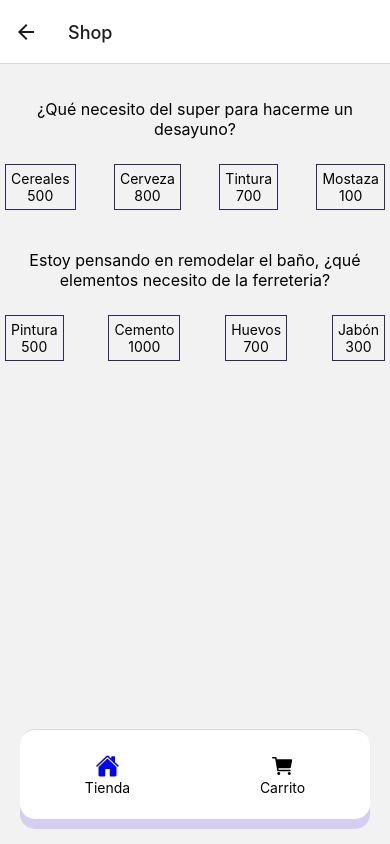
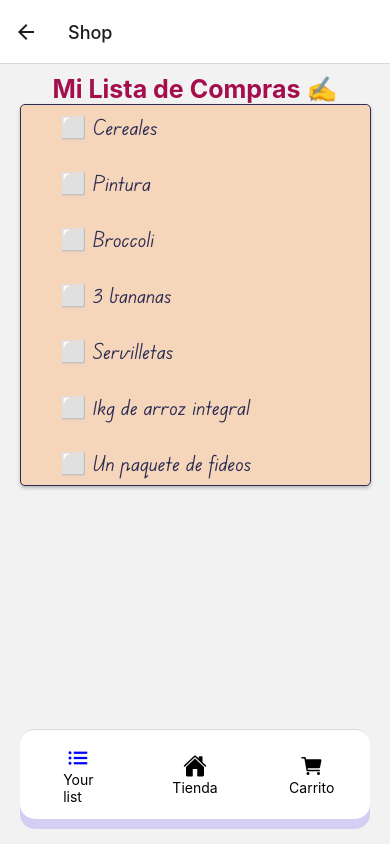
Before and after one commit to Gyrkora/mobile-app, a React Native app in the folder my-app/: screen /Shop in a window 390 px wide. Built offline with nearby package versions, Linux system fonts and the light colour scheme.

Commit message:
estilizando la tienda

```diff
--- a/my-app/components/GridItem.js
+++ b/my-app/components/GridItem.js
@@ -1,5 +1,4 @@
 import { View, Text, TouchableOpacity, StyleSheet } from 'react-native'
-import colors from '../constants/colors'
 
 const GridItem = ({ item, onSelected }) => {
 	return (
--- a/my-app/components/shopGame/ShopItems.js
+++ b/my-app/components/shopGame/ShopItems.js
@@ -1,12 +1,5 @@
-import {
-	View,
-	Text,
-	StyleSheet,
-	TouchableOpacity,
-	FlatList,
-} from 'react-native'
+import { View, Text, StyleSheet, TouchableOpacity } from 'react-native'
 import React from 'react'
-// import ShopProducts from './ShopProducts'
 import { products as shopProducts } from '../../data/products'
 import colors from '../../constants/colors'
 
@@ -46,6 +39,7 @@ const ShopItems = ({ item }) => {
 const styles = StyleSheet.create({
 	screen: {
 		marginBottom: 15,
+		// height: '60%',
 	},
 
 	questionContainer: {
@@ -67,6 +61,7 @@ const styles = StyleSheet.create({
 
 	button: {
 		borderColor: colors.blue,
+		borderRadius: 10,
 		borderWidth: 1,
 		padding: 5,
 		marginVertical: 15,
--- /dev/null
+++ b/my-app/components/shopGame/ShoppingListItem.js
@@ -0,0 +1,79 @@
+import { shoppingList } from '../../data/shoppingList'
+
+import { View, Text, StyleSheet } from 'react-native'
+import colors from '../../constants/colors'
+
+const ShoppingListItem = () => {
+	const list = shoppingList
+
+	return (
+		<View style={styles.screen}>
+			<Text style={styles.title}>Mi Lista de Compras ✍️</Text>
+
+			<View style={styles.listContainer}>
+				{list.map((a) => {
+					return (
+						<View key={a} style={styles.list}>
+							<Text style={styles.listItem}>⬜ {a.item1}</Text>
+							<Text style={styles.listItem}>⬜ {a.item2}</Text>
+							<Text style={styles.listItem}>⬜ {a.item3}</Text>
+							<Text style={styles.listItem}>⬜ {a.item4}</Text>
+							<Text style={styles.listItem}>⬜ {a.item5}</Text>
+							<Text style={styles.listItem}>⬜ {a.item6}</Text>
+							<Text style={styles.listItem}>⬜ {a.item7}</Text>
+						</View>
+					)
+				})}
+			</View>
+		</View>
+	)
+}
+
+const styles = StyleSheet.create({
+	screen: {
+		justifyContent: 'space-evenly',
+	},
+
+	title: {
+		fontSize: 25,
+		textAlign: 'center',
+		fontWeight: 'bold',
+		color: colors.pink,
+		marginTop: 10,
+	},
+
+	listContainer: {
+		alignItems: 'center',
+	},
+
+	list: {
+		padding: 20,
+		paddingLeft: 40,
+		flexDirection: 'column',
+		backgroundColor: colors.beige,
+		height: '88%',
+		width: '90%',
+		justifyContent: 'center',
+		shadowColor: '#000',
+		shadowOffset: {
+			width: 0,
+			height: 2,
+		},
+		shadowOpacity: 0.25,
+		shadowRadius: 3.84,
+
+		elevation: 5,
+		borderColor: colors.blue,
+		borderWidth: 0.1,
+		borderRadius: 5,
+	},
+
+	listItem: {
+		marginVertical: 15,
+		fontSize: 21,
+		fontFamily: 'EducRegular',
+		color: colors.blue,
+	},
+})
+
+export default ShoppingListItem
--- a/my-app/data/products.js
+++ b/my-app/data/products.js
@@ -1,20 +1,19 @@
 export const products = [
 	{
 		id: '1',
-		question: '¿Qué necesito del super para hacerme un desayuno?',
-		prod1: 'Cereales',
+		question: '¿Qué necesito de la verdulería?',
+		prod1: 'brócoli',
 		price1: 500,
 		prod2: 'Cerveza',
 		price2: 800,
 		prod3: 'Tintura',
 		price3: 700,
-		prod4: 'Mostaza',
+		prod4: 'bananas',
 		price4: 100,
 	},
 	{
 		id: '2',
-		question:
-			'Estoy pensando en remodelar el baño, ¿qué elementos necesito de la ferreteria?',
+		question: '¿Qué necesito de la ferretería?',
 		prod1: 'Pintura',
 		price1: 500,
 		prod2: 'Cemento',
@@ -24,4 +23,40 @@ export const products = [
 		prod4: 'Jabón',
 		price4: 300,
 	},
+	{
+		id: '3',
+		question: '¿Qué necesito de la dietética?',
+		prod1: 'Cereales',
+		price1: 500,
+		prod2: 'Cemento',
+		price2: 1000,
+		prod3: 'fideos integrales',
+		price3: 700,
+		prod4: 'Jabón',
+		price4: 300,
+	},
+	{
+		id: '4',
+		question: '¿Qué necesito del supermercado?',
+		prod1: 'servilletas',
+		price1: 500,
+		prod2: '1kg de arroz',
+		price2: 1000,
+		prod3: 'aceitunas',
+		price3: 700,
+		prod4: 'manzanas',
+		price4: 300,
+	},
+	{
+		id: '5',
+		question: '¿Qué necesito de?',
+		prod1: 'servilletas',
+		price1: 500,
+		prod2: '1kg de arroz',
+		price2: 1000,
+		prod3: 'aceitunas',
+		price3: 700,
+		prod4: 'manzanas',
+		price4: 300,
+	},
 ]
--- /dev/null
+++ b/my-app/data/shoppingList.js
@@ -0,0 +1,12 @@
+export const shoppingList = [
+	{
+		id: 1,
+		item1: 'Cereales',
+		item2: 'Pintura',
+		item3: 'Broccoli',
+		item4: '3 bananas',
+		item5: 'Servilletas',
+		item6: '1kg de arroz integral',
+		item7: 'Un paquete de fideos',
+	},
+]
--- /dev/null
+++ b/my-app/navigation/ShoppingListNavigator.js
@@ -0,0 +1,23 @@
+import { createNativeStackNavigator } from '@react-navigation/native-stack'
+import ShoppingList from '../pages/ShoppingList'
+const Stack = createNativeStackNavigator()
+
+const ShoppingListNavigator = () => {
+	return (
+		<Stack.Navigator
+			initialRouteName="Orders"
+			screenOptions={{
+				headerShown: false,
+				tabBarShowLabel: false,
+			}}
+		>
+			<Stack.Screen
+				name="Shopping List"
+				component={ShoppingList}
+				options={{ title: 'Orders' }}
+			/>
+		</Stack.Navigator>
+	)
+}
+
+export default ShoppingListNavigator
--- a/my-app/navigation/TabNavigator.js
+++ b/my-app/navigation/TabNavigator.js
@@ -3,6 +3,7 @@ import { createBottomTabNavigator } from '@react-navigation/bottom-tabs' //botto
 import ShopNavigator from './ShopNavigator'
 import CartNavigator from './CartNavigator' //navegador
 import { Ionicons } from '@expo/vector-icons' //iconos
+import ShoppingListNavigator from './ShoppingListNavigator'
 
 const BottomTabs = createBottomTabNavigator()
 
@@ -16,6 +17,22 @@ const TabNavigator = () => {
 				tabBarStyle: styles.tabBar,
 			}}
 		>
+			<BottomTabs.Screen
+				name="ShopList"
+				component={ShoppingListNavigator}
+				options={{
+					tabBarIcon: ({ focused }) => (
+						<View style={styles.item}>
+							<Ionicons
+								name="list"
+								size={24}
+								color={focused ? 'blue' : 'black'}
+							/>
+							<Text>Your list</Text>
+						</View>
+					),
+				}}
+			/>
 			<BottomTabs.Screen
 				name="ShopTab"
 				component={ShopNavigator}
--- a/my-app/pages/Shop.js
+++ b/my-app/pages/Shop.js
@@ -2,6 +2,7 @@ import { View, Text, FlatList, StyleSheet } from 'react-native'
 import React from 'react'
 import { products as shopData } from '../data/products'
 import ShopItems from '../components/shopGame/ShopItems'
+import colors from '../constants/colors'
 
 const Shop = () => {
 	const products = shopData
@@ -10,7 +11,8 @@ const Shop = () => {
 
 	return (
 		<View style={styles.screen}>
-			<View>
+			<Text style={styles.title}>La Compra 🏠</Text>
+			<View style={styles.list}>
 				<FlatList
 					data={products}
 					keyExtractor={(item) => item.id}
@@ -24,9 +26,24 @@ const Shop = () => {
 const styles = StyleSheet.create({
 	screen: {
 		// flex: 1,
-		justifyContent: 'center',
-		alignItems: 'center',
+		// justifyContent: 'center',
+		// alignItems: 'center',
 		marginTop: 30,
+	},
+
+	title: {
+		fontSize: 25,
+		fontWeight: 'bold',
+		marginBottom: 7,
+		color: colors.pink,
+		textAlign: 'center',
+	},
+
+	list: {
+		height: '83%',
+		borderWidth: 1,
+		borderRadius: 5,
+		borderColor: colors.pink,
 	},
 })
 
--- /dev/null
+++ b/my-app/pages/ShoppingList.js
@@ -0,0 +1,12 @@
+import { View, Text } from 'react-native'
+import ShoppingListItem from '../components/shopGame/ShoppingListItem'
+
+const ShoppingList = () => {
+	return (
+		<View>
+			<ShoppingListItem />
+		</View>
+	)
+}
+
+export default ShoppingList
```
